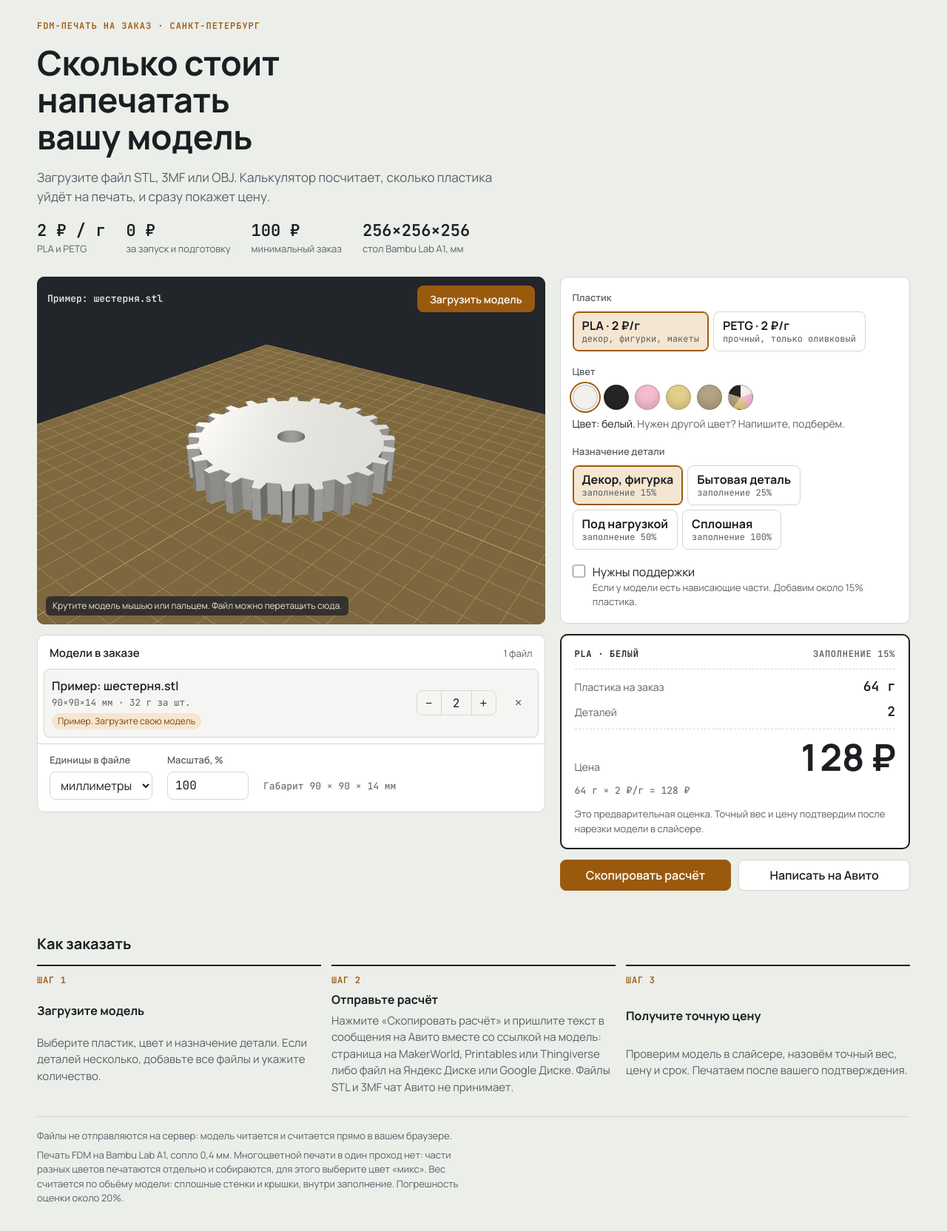
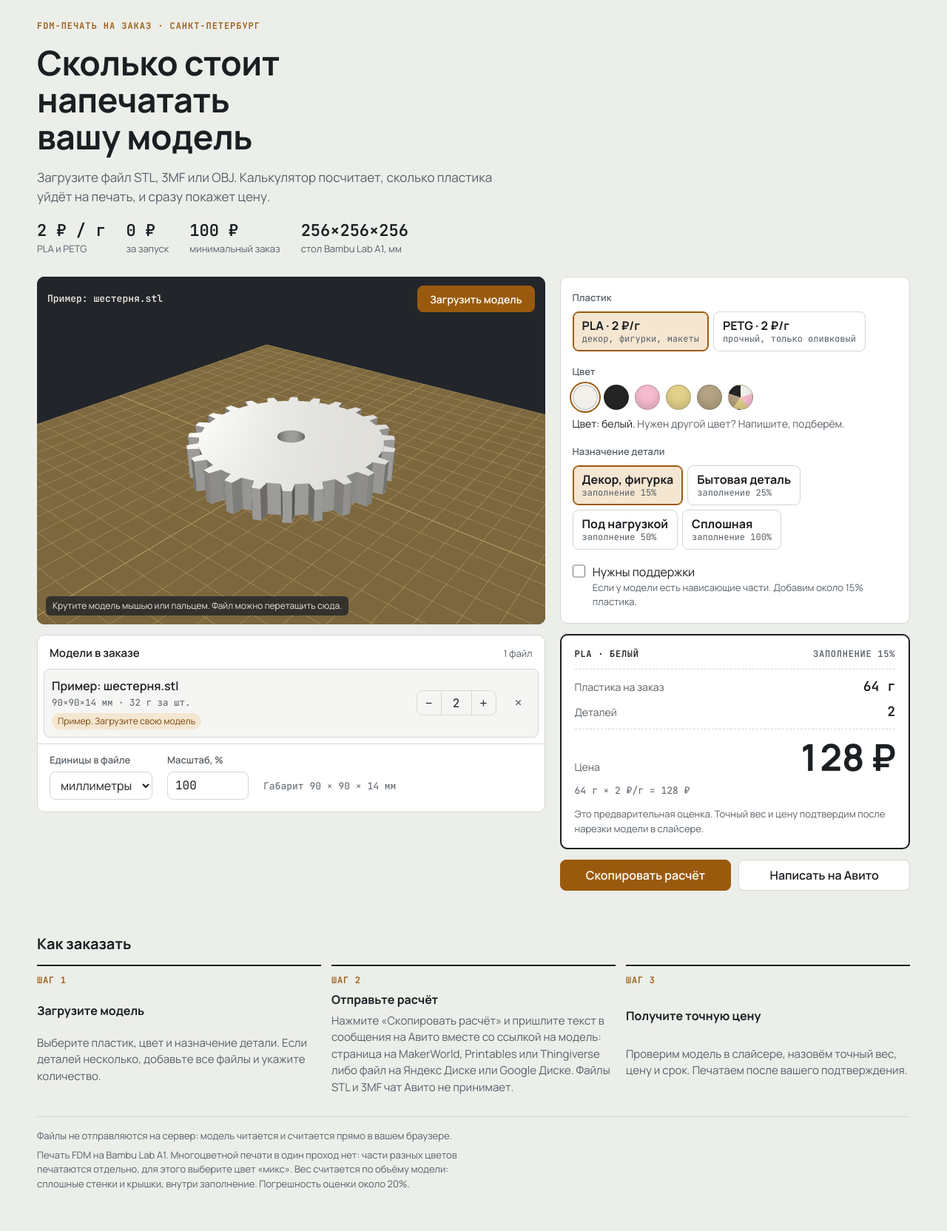
Before and after one commit to iNorD/3d-print, a plain HTML site: page index.html in a window 1280 px wide. Shown: the whole page at 74% size. Drawn offline with Linux system fonts and the light colour scheme; a web font is replaced by a local one.

Commit message:
Без обещаний подготовки и сборки частей

```diff
--- a/index.html
+++ b/index.html
@@ -961,7 +961,7 @@ function makeGear(o) {
     $("terms").innerHTML = "";
     const items = [
       [num(cheapest) + " ₽ / г", mats.map(m => m.name).join(" и ")],
-      ["0 ₽", "за запуск и подготовку"],
+      ["0 ₽", "за запуск"],
       [rub(CFG.minOrder), "минимальный заказ"],
       [CFG.buildMm.join("×"), "стол " + CFG.printer + ", мм"],
     ];
@@ -973,7 +973,7 @@ function makeGear(o) {
       el.lastChild.textContent = s;
       $("terms").append(el);
     }
-    $("footSpecs").textContent = "Печать FDM на " + CFG.printer + ", сопло 0,4 мм. Многоцветной печати в один проход нет: части разных цветов печатаются отдельно и собираются, для этого выберите цвет «микс». Вес считается по объёму модели: сплошные стенки и крышки, внутри заполнение. Погрешность оценки около 20%.";
+    $("footSpecs").textContent = "Печать FDM на " + CFG.printer + ". Многоцветной печати в один проход нет: части разных цветов печатаются отдельно, для этого выберите цвет «микс». Вес считается по объёму модели: сплошные стенки и крышки, внутри заполнение. Погрешность оценки около 20%.";
   }
 
   function renderOptions() {
```
